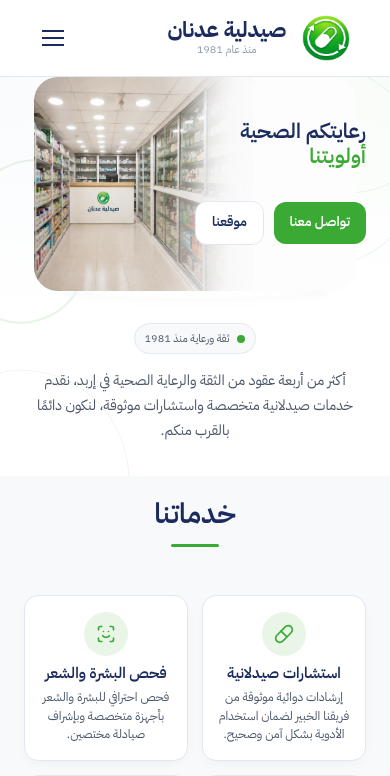
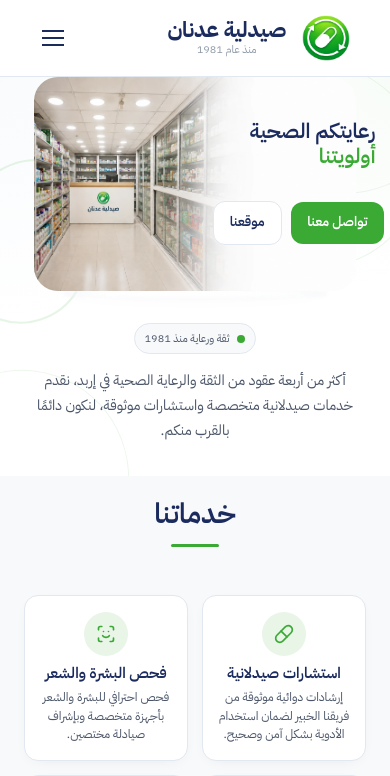
Before and after one commit to hulycat-sketch/adnan-pharmacy, a Next.js app: page / in a window 390 px wide. Shown: the top 776 px of the page. Built offline with nearby package versions, Linux system fonts and the light colour scheme.

Commit message:
Fine-tune mobile Hero overlay position and button alignment
Shifts the overlay group right and nudges the action buttons further
right for tighter visual balance against the image edge.

```diff
--- a/src/components/sections/Hero.module.css
+++ b/src/components/sections/Hero.module.css
@@ -329,7 +329,7 @@
   .contentTop {
     position: absolute;
     top: 2.6rem;
-    right: 1.5rem;
+    right: 0.9rem;
     z-index: 2;
     display: flex;
     flex-direction: column;
@@ -360,6 +360,7 @@
     justify-content: flex-end;
     gap: 0.6rem;
     margin-top: 2rem;
+    margin-right: -0.5rem;
   }
 
   .ctaPrimary,
```
